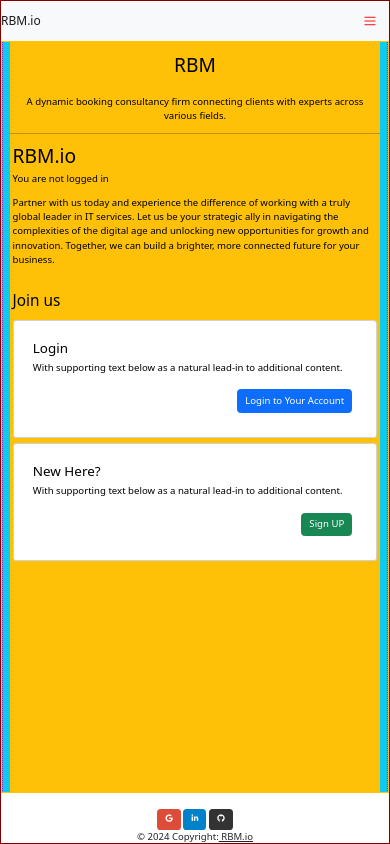
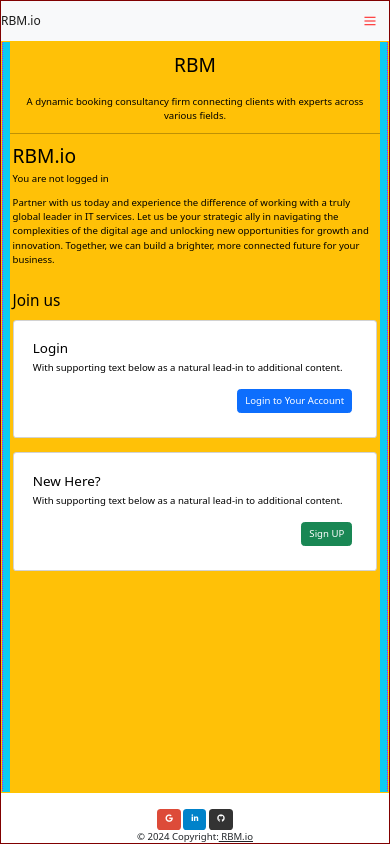
Before and after one commit to Jean7667/RBM_APP, a Django app: page / in a window 390 px wide. Run offline with Django 5.2, Linux system fonts and the light colour scheme; some libraries are stand-ins or nearby versions.

Commit message:
mb-3 margin for each col

```diff
--- a/user_app/templates/home.html
+++ b/user_app/templates/home.html
@@ -7,7 +7,7 @@
 <div class="container-xl d-flex flex-column m-0 guidemain  bg-info w-100 h-100">
   <div class="row p-0 gx-0 d-flex justify-content-center w-100 h-100">
     <!--Force div to be centered with content-div class-->
-    <div class="col p-0 m-0 d-flex flex-column bg-warning content-div text-black rounded-2 align-items-center">
+    <div class="col-12 p-0 m-0 d-flex flex-column bg-warning content-div text-black rounded-2 align-items-center">
       <div class="row g-0 m-0 justify-content-center">
         <div class="col-12 text-center">
           <br>
@@ -28,7 +28,7 @@
           <hr>
           <div class="row m-0 w-100 justify-content-center">
             <!-- Card 1: Welcome New Experts! -->
-            <div class="col-sm-4">
+            <div class="col-sm-4 mb-3">
               <div class="card">
                 <div class="card-body">
                   <h3 class="card-title">Welcome New Experts!</h3>
@@ -38,7 +38,7 @@
               </div>
             </div>
             <!-- Card 2: Meet Our Newest Addition -->
-            <div class="col-sm-4">
+            <div class="col-sm-4 mb-3">
               <div class="card bg-light">
                 <div class="card-body">
                   <h3 class="card-title">Meet Our Newest Addition</h3>
@@ -48,7 +48,7 @@
               </div>
             </div>
             <!-- Card 3: Fresh Insights Await! -->
-            <div class="col-sm-4">
+            <div class="col-sm-4 mb-3">
               <div class="card bg-light">
                 <div class="card-body">
                   <h3 class="card-title">Fresh Insights Await!</h3>
@@ -78,7 +78,7 @@
         </div>
         <h2>Join us</h2>
         <!--Login card-->
-        <div class="col-sm-4">
+        <div class="col-sm-4 mb-3">
           <div class="card p-3">
             <div class="card-body">
               <h3 class="card-title">Login</h3>
@@ -90,7 +90,7 @@
           </div>
         </div>
         <!--Sign up card-->
-        <div class="col-sm-8">
+        <div class="col-sm-8 mb-3">
           <div class="card p-3">
             <div class="card-body">
               <h3 class="card-title">New Here?</h3>
```
Also changed, not shown: user_app/templates/about.html (+6 -5 lines).
